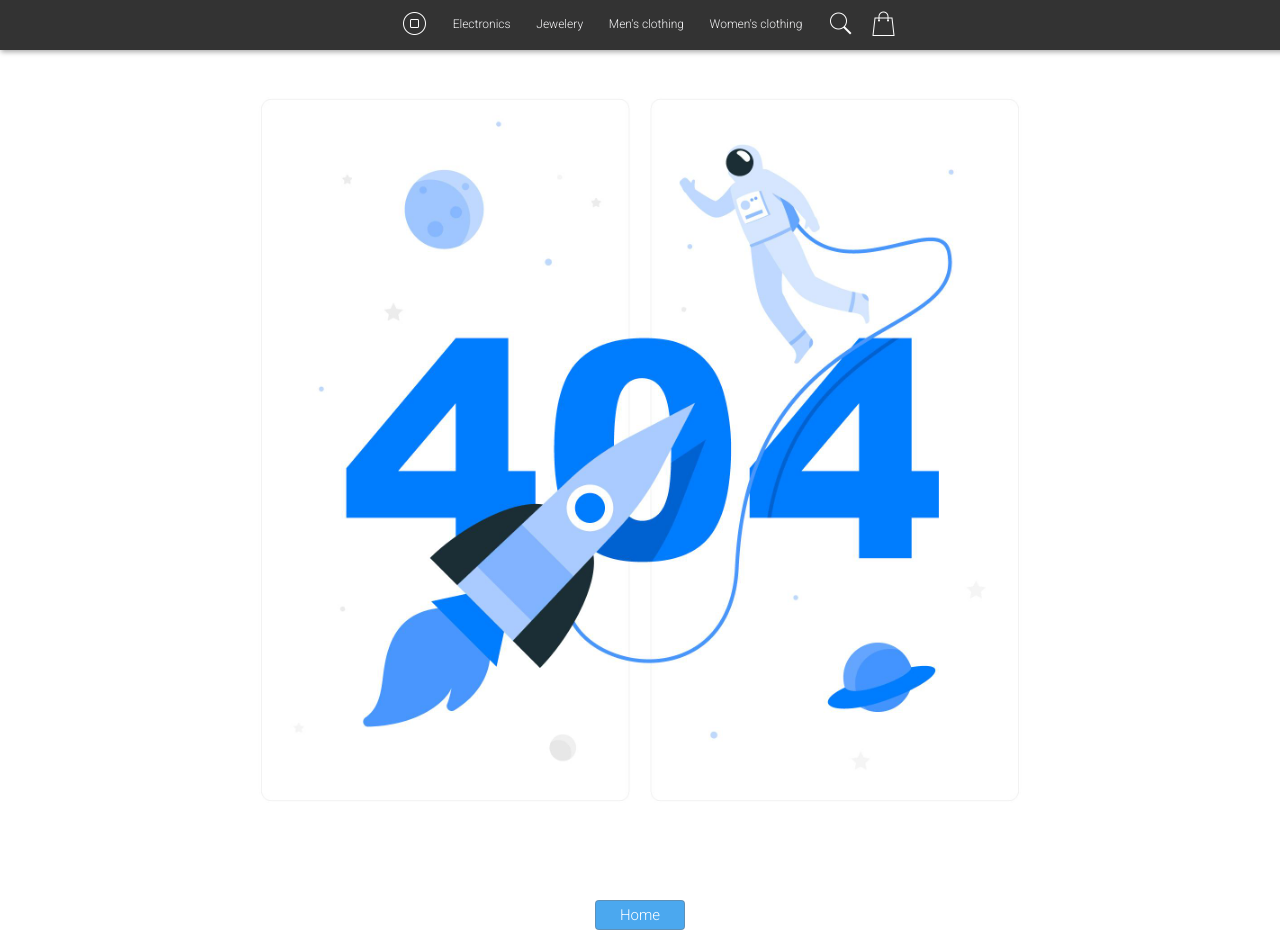
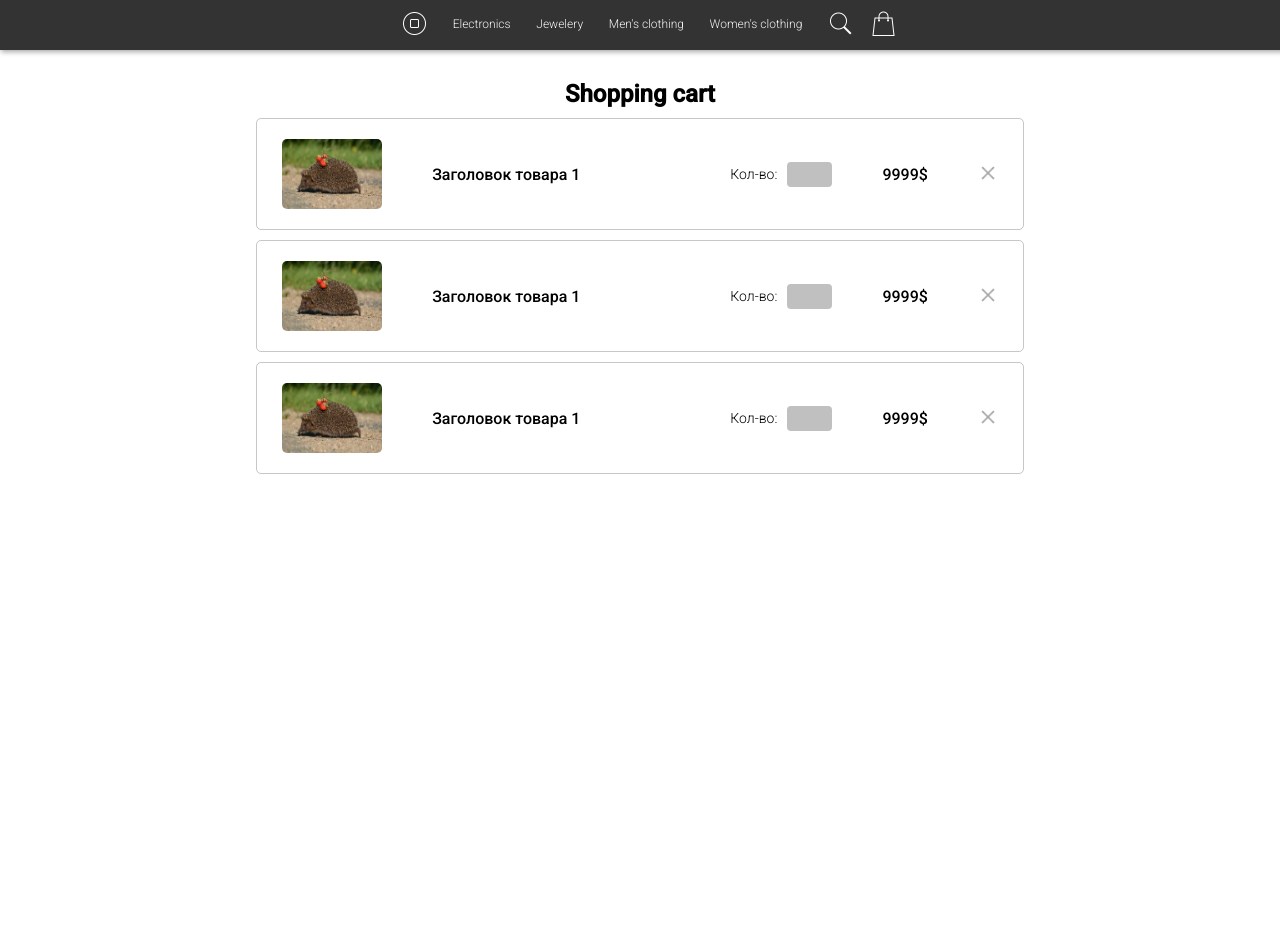
Before and after one commit to Egor-Ivankov/web-shop, a React (Create React App) app: page /shopping-cart in a window 1280 px wide. After the commit the page ends 800 px from the top, so only its background shows below. Built offline with nearby package versions, Linux system fonts and the light colour scheme.

Commit message:
added shopping-cart component

```diff
--- a/src/App/App.jsx
+++ b/src/App/App.jsx
@@ -7,6 +7,7 @@ const MainPage = lazy(() => import('../pages/MainPage'));
 const SinglePage = lazy(() => import('../pages/SinglePage'));
 const ListLayout = lazy(() => import('../pages/layout/ListLayout'));
 const ItemLayout = lazy(() => import('../pages/layout/ItemLayout'));
+const ShoppingCart = lazy(() => import('../pages/ShoppingCartPage'));
 const NotFoundPage = lazy(() => import('../pages/NotFoundPage'));
 
 const App = () => {
@@ -52,6 +53,10 @@ const App = () => {
                             path='item/:id'
                             element={ < ItemLayout /> }
                         />
+                        <Route
+                            path='shopping-cart'
+                            element={ < ShoppingCart /> }
+                        />
                         <Route path='*' element={<NotFoundPage/>}/>
                     </Route>
                 </Routes>
--- a/src/components/Layout/Layout.jsx
+++ b/src/components/Layout/Layout.jsx
@@ -30,7 +30,7 @@ export default function Layout() {
                         }
                         <div>
                             <img className='icon' src={search} alt="search-icon" />
-                            <img className='icon' src={basket} alt="basket-icon" />
+                            <Link to="shopping-cart"><img className='icon' src={basket} alt="basket-icon" /></Link>
                         </div>
                     </ul>
                 </nav>
--- /dev/null
+++ b/src/components/Shopping-cart-item/ShoppingCartItem.jsx
@@ -0,0 +1,24 @@
+import React from 'react';
+import test from '../../img/i.webp';
+import cross from '../../img/icons/cross-icon.png';
+import './shoppingCartItem.scss';
+
+export default function ShoppingCartItem() {
+    return (
+        <div className="shopping-cart-container">
+            <ul>
+                <li>
+                    <div className='shopping-cart-container-item'>
+                        <img src={test} alt="test" className='shopping-cart-container-item-img'/>
+                        <p>Заголовок товара 1</p>
+                        <span>Кол-во:</span>
+                        <input type="number"/>
+                        <p>9999$</p>
+                        <button><img src={cross} alt="cross" /></button>
+                    </div>
+                </li>
+
+            </ul>
+        </div>
+    )
+}
--- /dev/null
+++ b/src/components/Shopping-cart-item/shoppingCartItem.scss
@@ -0,0 +1,64 @@
+.shopping-cart-container {
+    margin-top: 10px;
+    display: flex;
+    flex-direction: column;
+    padding-inline: 20%;
+
+    li {
+        list-style: none;
+    }
+
+    &-item {
+        display: flex;
+        flex-direction: row;
+        align-items: center;
+        justify-content: center;
+        padding: 20px 0;
+        border: 1px solid rgba(128, 128, 128, 0.438);
+        border-radius: 5px;
+
+        p {
+            margin-left: 50px;
+        }
+
+        p:last-child {
+            margin-left: 200px;
+        }
+
+        span {
+            margin-left: 150px;
+            font-weight: 200;
+            font-size: 14px;
+        }
+
+        input {
+            width: 45px;
+            height: 25px;
+            padding-left: 14px;
+            margin-left: 10px;
+            text-align: center;
+            border: 0;
+            background-color: #7e7e7e7d;
+            border-radius: 4px;
+            font-weight: 200;
+        }
+
+        button {
+            border: none;
+            background-color: #fff;
+            cursor: pointer;
+            width: 20px;
+            margin-left: 50px;
+
+            img {
+                width: 20px;
+            }
+        }
+
+        &-img {
+            width: 100px;
+            height: 70px;
+            border-radius: 5px;
+        }
+    }
+}
--- /dev/null
+++ b/src/components/Shopping-cart/ShoppingCart.jsx
@@ -0,0 +1,15 @@
+import React from 'react';
+import ShoppingCartItem from '../Shopping-cart-item/ShoppingCartItem';
+import './shopping-cart.scss';
+
+
+export default function ShoppingCart() {
+    return (
+        <div className='shopping-cart'>
+            <h2>Shopping cart</h2>
+            <ShoppingCartItem/>
+            <ShoppingCartItem/>
+            <ShoppingCartItem/>
+        </div>
+    )
+}
--- /dev/null
+++ b/src/components/Shopping-cart/shopping-cart.scss
@@ -0,0 +1,10 @@
+.shopping-cart {
+    width: 100%;
+    margin-top: 80px;
+    display: flex;
+    flex-direction: column;
+
+    h2 {
+        text-align: center;
+    }
+}
--- /dev/null
+++ b/src/pages/ShoppingCartPage.jsx
@@ -0,0 +1,10 @@
+import React from 'react';
+import ShoppingCart from '../components/Shopping-cart/ShoppingCart';
+
+export default function ShoppingCartPage() {
+    return (
+        <>
+            <ShoppingCart/>
+        </>
+    )
+}
--- a/src/pages/layout/ListLayout.jsx
+++ b/src/pages/layout/ListLayout.jsx
@@ -5,8 +5,8 @@ import '../../styles/list.scss';
 const ListLayout = ({data}) => {
     return data.map(item => {
         return (
-            <Link className='link' to={`/item/${item.id}`}>
-                <div className='list-item' key={item.id}>
+            <Link className='link' to={`/item/${item.id}`} key={item.id}>
+                <div className='list-item'>
                     <img className='list-item-image' src={item.image} alt={item.title} />
                     <div className="list-item-container">
                         <p className='list-item-title'>{item.title}</p>
```
Also changed, not shown: src/img/i.webp (added), src/img/icons/cross-icon.png (added).
